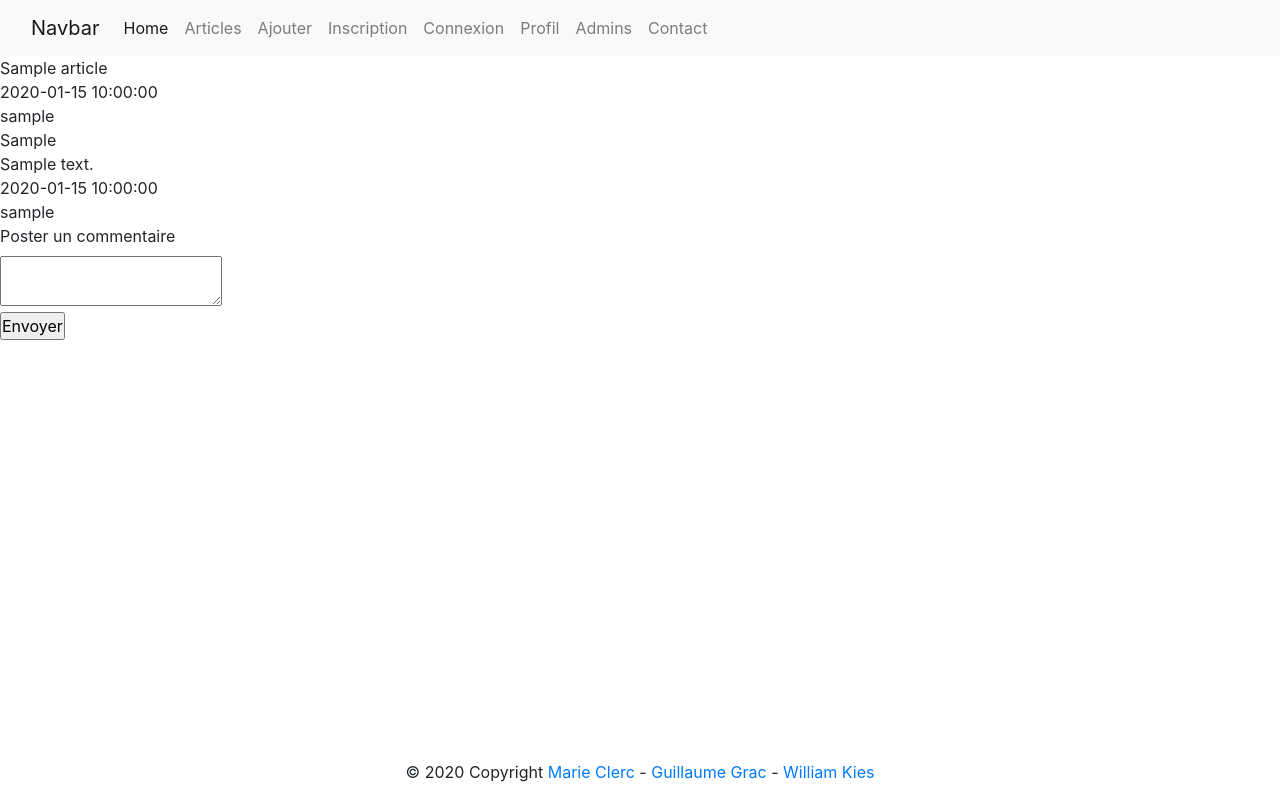
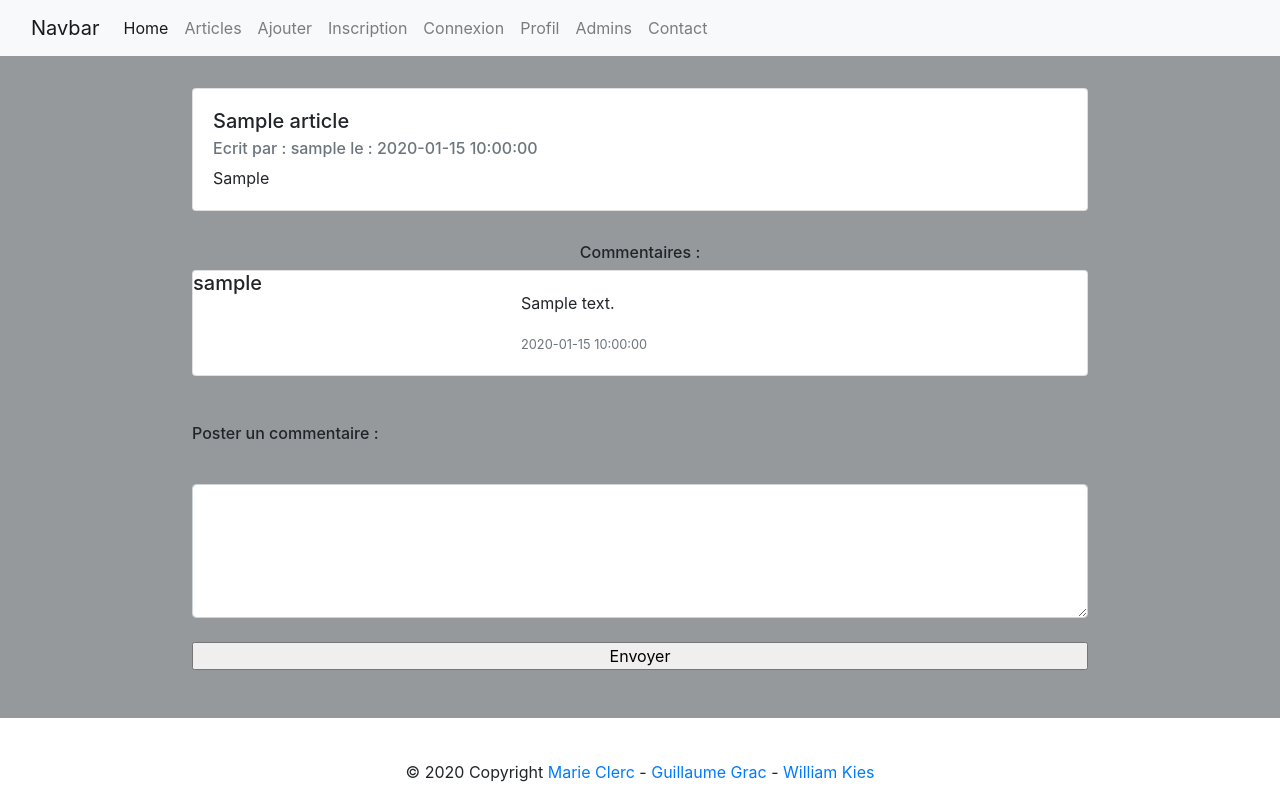
Before and after one commit to marie-clerc/blog, a PHP site: page /templates/pages/article.php?id=1 in a window 1280 px wide. Run offline with PHP 8.4, Linux system fonts and the light colour scheme; tables that the repository leaves empty or names only in its code hold one stand-in row (values such as "Sample post").

Commit message:
push pour william

```diff
--- a/libraries/Articles.php
+++ b/libraries/Articles.php
@@ -82,18 +82,12 @@ class Articles extends Model{
                 FROM articles
                 INNER JOIN commentaires ON commentaires.id_article = articles.id
                 INNER JOIN utilisateurs ON utilisateurs.id = commentaires.id_utilisateur
-                WHERE articles.id = :idarticle';
+                WHERE articles.id = :idarticle
+                ORDER BY date ASC';
         $stm = $this->pdo->prepare($sql);
         $stm->execute(['idarticle'=>$id_article]);
         //var_dump($stm);
         return ($stm);
-
-    }
-
-    /**
-     * permet de refresh la page lors qu'on poste un commentaire
-     */
-    public function refresh() {
 
     }
 
@@ -104,19 +98,16 @@ class Articles extends Model{
     public function writecomments ($id) {
         if (isset($_POST["submit"])) {
             if (empty($_POST['comment'])) {
-                $this->refresh();
-                echo 'ecrivez un commentaire';
+                echo '<div class="alert alert-warning" role="alert">Ecrivez un commmentaire</div>';
             }
             else {
                 $comment = $_POST['comment'];
                 $id_article = $id;
                 $id_utilisateur = 1;
                 $sql = 'INSERT INTO `commentaires`(`commentaire`, `id_article`, `id_utilisateur`, `date`)
-                    VALUES commentaire = :commentaire, id_article = :article, id_utilisateur= :utilisateur, CURRENT_TIMESTAMP';
+                    VALUES (:commentaire, :article, :utilisateur, CURRENT_TIMESTAMP)';
                 $stm = $this->pdo->prepare($sql);
-                if ($stm->execute(['commentaire'=> $comment, 'article'=> $id_article, 'utilisateur'=> $id_utilisateur])) {
-                    $this->refresh();
-                }
+                $stm->execute(['commentaire'=> $comment, 'article'=> $id_article, 'utilisateur'=> $id_utilisateur]);
             }
         }
     }
--- a/templates/pages/article.php
+++ b/templates/pages/article.php
@@ -4,32 +4,54 @@ require '../../libraries/articles.php';
 session_start() ;
 // $article = $_SESSION['article'];
 $articles = new Articles();
+$articles->writecomments($_GET['id']);
 ?>
 
-<?php $css = "css/inscription.css"; ?> <!--lien du css-->
+<?php $css = "css/creer-article.css"; ?> <!--lien du css-->
 
 <?php ob_start();?>
-
+<div class="main">
     <?php
         $mainarticle = $articles->showarticle($_GET['id']);
             foreach ($mainarticle as $value ) {
-        echo $value['titre'] .'<br>' . $value['date'] .'<br>' . $value['login'] .'<br>' . $value['article'] .'<br>';
+                echo '<div class="card"><div class="card-body">
+                            <h5 class="card-title">'. $value['titre'] .'</h5>
+                            <h6 class="card-subtitle mb-2 text-muted">Ecrit par : '. $value['login'] .' le : ' . $value['date'] .'</h6>
+                            <p class="card-text">'. $value['article'] .'</p></div></div>';
                 //var_dump($_GET);
             }
-
+            ?>
+    <div class="commentaires">
+        <h6>Commentaires : </h6>
+        <?php
             $commentaire = $articles->showcomments($_GET['id']);
                 foreach ($commentaire as $value ) {
-        echo $value['commentaire'] .'<br>' . $value['date'] .'<br>' . $value['login'] .'<br>';
+                    echo '<div class="card mb-3" style="width: 100%">
+                              <div class="row g-0">
+                                <div class="col-md-4">
+                                        <h5 class="card-title">' . $value['login'] . '</h5>
+                                </div>
+                                <div class="col-md-8">
+                                  <div class="card-body">
+                                    <p class="card-text">'. $value['commentaire'] .'</p>
+                                    <p class="card-text"><small class="text-muted">'. $value['date'] .'</small></p>
+                                  </div>
+                                </div>
+                              </div>
+                            </div>';
                     //var_dump($value);
                 }
-$articles->writecomments($_GET['id']);
         ?>
-<form action="article.php" method="post">
-    <label for="comment">Poster un commentaire</label><br>
-    <textarea name="comment"></textarea><br>
+    </div>
+
+    <div class="post">
+        <form action="article.php?id=<?php echo $_GET['id']; ?>" method="post">
+            <label for="comment"><h6>Poster un commentaire :</h6></label><br>
+            <textarea name="comment" rows="5" class="form-control text"></textarea><br>
             <input type="submit" name="submit" value="Envoyer">
         </form>
-
+    </div>
+</div>
 <?php $content = ob_get_clean(); ?>
 
 <?php require("../layout.php");?>
--- /dev/null
+++ b/templates/pages/css/creer-article.css
@@ -0,0 +1,29 @@
+* {
+    box-sizing: border-box;
+}
+.main {
+    display: grid;
+    place-items: center;
+    background-color: #95999c;
+    padding-top: 2rem;
+}
+.card {
+    width: 70%;
+}
+.commentaires {
+    margin: 2rem 0;
+    width: 70%;
+    display: grid;
+    place-items: center;
+}
+.post {
+    width: 70%;
+    display: grid;
+    place-items: center;
+    margin-bottom: 3rem;
+    justify-self: center;
+}
+.post form {
+    display: grid;
+    width: 100%;
+}
```
Also changed, not shown: libraries/article.php (+5 -3 lines), templates/pages/creer-article.php (+6 -4 lines). Lines whose indentation alone changed are shown as unchanged.
